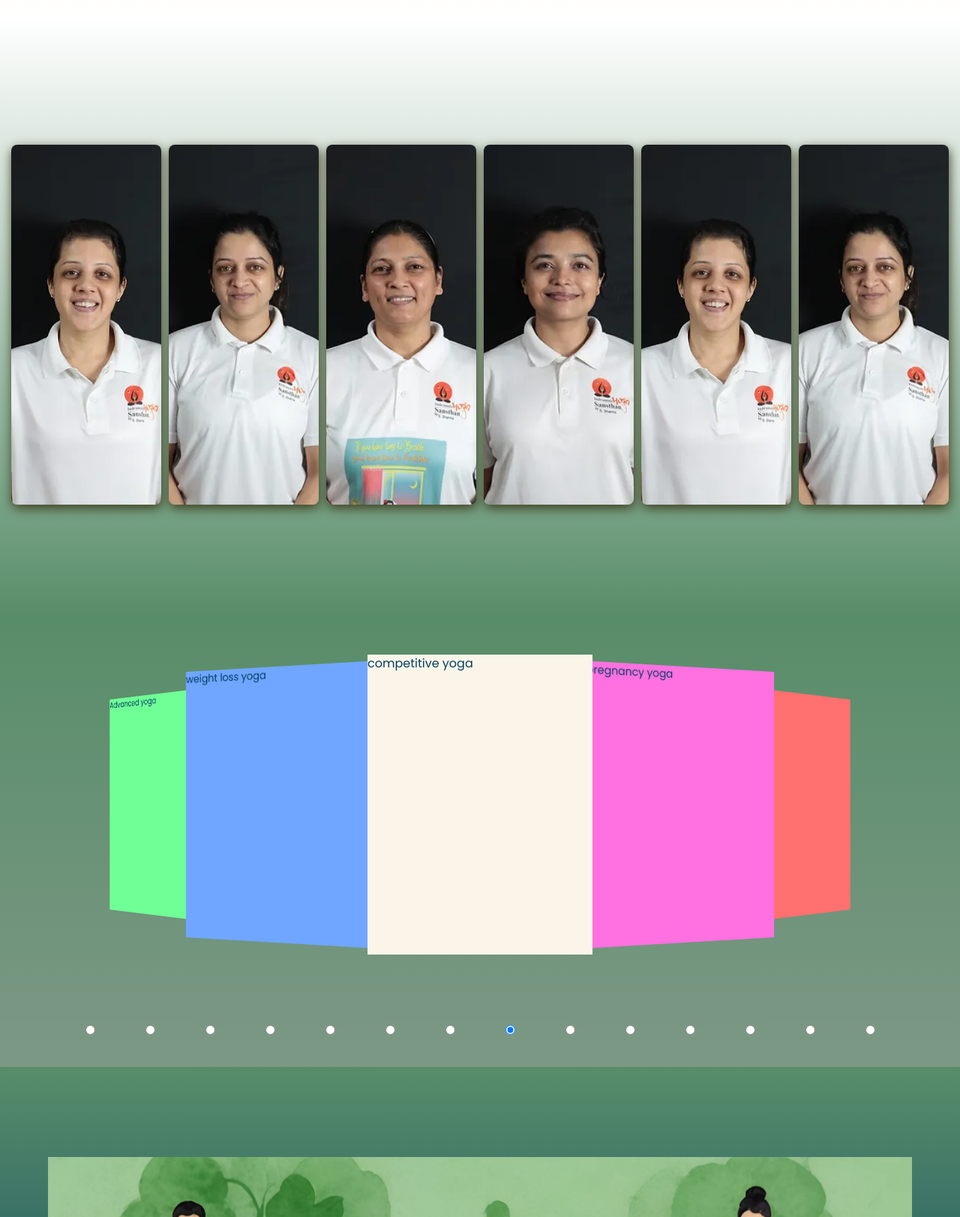
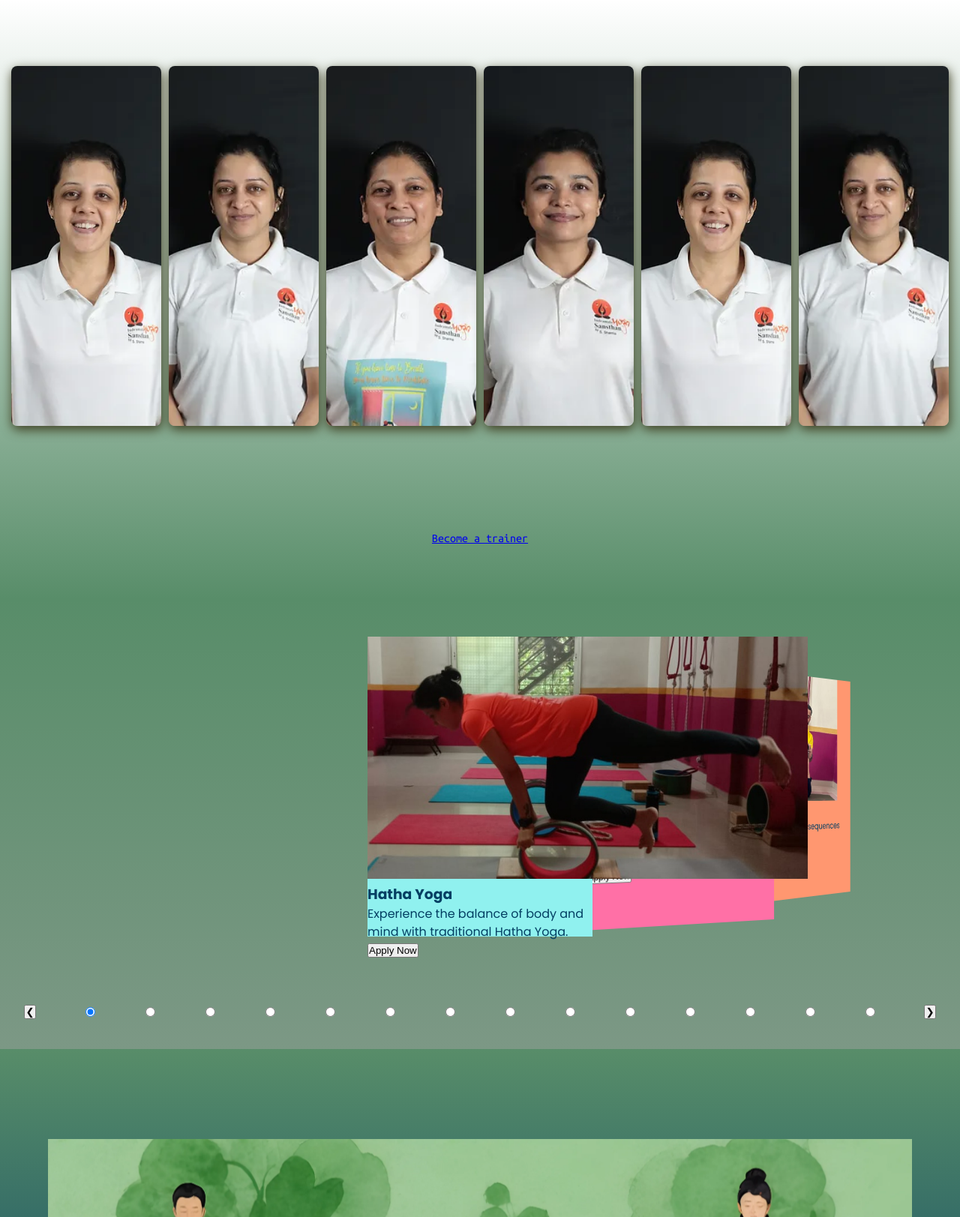
Before and after one commit to erratus/Yogaws, a Flask app: page / in a window 1280 px wide. Shown: the part 881-2504 px from the top of the page at 75% size. Run offline with Flask 3, Linux system fonts and the light colour scheme; some libraries are stand-ins or nearby versions.

Commit message:
Update index.html

```diff
--- a/templates/index.html
+++ b/templates/index.html
@@ -1,4 +1,4 @@
-!<!DOCTYPE html>
+<!DOCTYPE html>
 <html lang="en">
     <head>
         <meta charset="UTF-8">
@@ -17,13 +17,12 @@
                 <ul class="nav-links">
                     <li><a href="#">Home</a></li>
                     <li><a href="{{ url_for('gallery') }}">Gallery</a></li>
-                    <li><a href="#courses1">Classes</a></li>
-                    <li><a href="#foot">Contact</a></li>
+                    <li><a href="#">Classes</a></li>
+                    <li><a href="#">Contact</a></li>
                     <li class="dropdown">
-                        <a class="dropbtn">About Us</a>
+                        <a href="#" class="dropbtn">About Us</a>
                         <div class="dropdown-content">
-                            <a href="./visionNmission.html">Our Vision & Mission</a><!-- Corrected route -->
-                            <a href="#">Our History</a>
+                            <a href="{{ url_for('vision') }}">Our Vision & Mission</a>
                             <a href="#trainers">Meet Our Team</a>
                         </div>
                     </li>
@@ -31,7 +30,6 @@
                 <button class="join-button" id="openModal">register/login</button>
             </header>
         </nav>
-
     <section class="hero">
             <div class="container hero-content">
                 <div class="hero-images">
@@ -90,13 +88,14 @@
                 </div>
             </div>
         </div>
-         <!-- class="joinus" href="/templates/appl.html">I want to become a trainer  -->
+         <a href="{{ url_for('apply') }}">Become a trainer </a>
     </div>
 </section>
 
-<section class="courses"  id="courses1">
-
+<section class="courses">
     <div class="custom-carousel-container">
+        <!-- Radio buttons (hidden) -->
+        <input class="custom-carousel-radio" type="radio" name="position" checked />
         <input class="custom-carousel-radio" type="radio" name="position" />
         <input class="custom-carousel-radio" type="radio" name="position" />
         <input class="custom-carousel-radio" type="radio" name="position" />
@@ -104,30 +103,64 @@
         <input class="custom-carousel-radio" type="radio" name="position" />
         <input class="custom-carousel-radio" type="radio" name="position" />
         <input class="custom-carousel-radio" type="radio" name="position" />
-        <input class="custom-carousel-radio" type="radio" name="position" checked />
         <input class="custom-carousel-radio" type="radio" name="position" />
         <input class="custom-carousel-radio" type="radio" name="position" />
         <input class="custom-carousel-radio" type="radio" name="position" />
         <input class="custom-carousel-radio" type="radio" name="position" />
         <input class="custom-carousel-radio" type="radio" name="position" />
         <input class="custom-carousel-radio" type="radio" name="position" />
-        <main class="custom-carousel">
-            <div class="custom-carousel-item"> hath yoga</div>
-            <div class="custom-carousel-item">Iyengar yoga</div>
-            <div class="custom-carousel-item"> ashtanga yoga</div>
-            <div class="custom-carousel-item">power yoga</div>
-            <div class="custom-carousel-item">aerial yoga</div>
-            <div class="custom-carousel-item">Advanced yoga</div>
-            <div class="custom-carousel-item">weight loss yoga</div>
-            <div class="custom-carousel-item">competitive yoga</div>
-            <div class="custom-carousel-item">pregnancy yoga</div>
-            <div class="custom-carousel-item">kids yoga</div>
-            <div class="custom-carousel-item">Meditation</div>
-            <div class="custom-carousel-item">viyasa flow</div>
-            <div class="custom-carousel-item">stress managament</div>
-            <div class="custom-carousel-item">yog therapy</div>
+
+        <div class="custom-carousel">
+            <!-- Carousel Items -->
+            <div class="custom-carousel-item">
+                <div class="image-container">
+                    <img src="/static/assets/photos/four.png" alt="Hatha Yoga Pose">
+                </div>
+                <h3>Hatha Yoga</h3>
+                <p>Experience the balance of body and mind with traditional Hatha Yoga.</p>
+                <button class="apply-btn">Apply Now</button>
+            </div>
+            <div class="custom-carousel-item">
+                <div class="image-container">
+                    <img src="/static/assets/photos/thirteen.png" alt="Iyengar Yoga Pose">
+                </div>
+                <h3>Iyengar Yoga</h3>
+                <p>Perfect your alignment with the precision of Iyengar Yoga.</p>
+                <button class="apply-btn">Apply Now</button>
+            </div>
+            <div class="custom-carousel-item">
+                <div class="image-container">
+                    <img src="/static/assets/photos/twelve.png" alt="Ashtanga Yoga Pose">
+                </div>
+                <h3>Ashtanga Yoga</h3>
+                <p>Flow through dynamic sequences with Ashtanga Yoga.</p>
+                <button class="apply-btn">Apply Now</button>
+            </div>
+            <div class="custom-carousel-item">
+                <div class="image-container">
+                    <img src="/static/assets/photos/two.png" alt="Power Yoga Pose">
+                </div>
+                <h3>Power Yoga</h3>
+                <p>Boost your strength and endurance with Power Yoga.</p>
+                <button class="apply-btn">Apply Now</button>
+            </div>
+            <div class="custom-carousel-item">
+                <div class="image-container">
+                    <img src="/static/assets/photos/seven.png" alt="Aerial Yoga Pose">
+                </div>
+                <h3>Aerial Yoga</h3>
+                <p>Defy gravity and find balance with Aerial Yoga.</p>
+                <button class="apply-btn">Apply Now</button>
+            </div>
+            <!-- Add more items as needed -->
+        </div>
+
+        <!-- Navigation Arrows -->
+        <button class="carousel-prev">&#10094;</button>
+        <button class="carousel-next">&#10095;</button>
     </div>
 </section>
+
 
     <!-- <section class="Bcustom-carousel">
         <div class="Bcustom-container">
@@ -257,7 +290,6 @@
         </div>
     </div>
 
-    <section id="foot">
     <footer class="footer">
         <div class="container">
             <div class="row">
@@ -296,24 +328,40 @@
             </div>
         </div>
     </footer>
-</section>
+    <script>
+document.addEventListener('DOMContentLoaded', () => {
+    const carousel = document.querySelector('.custom-carousel');
+    const items = document.querySelectorAll('.custom-carousel-item');
+    const prevButton = document.querySelector('.carousel-prev');
+    const nextButton = document.querySelector('.carousel-next');
+    let position = 1;
+    const totalItems = items.length;
 
-    <script>
-let lastScrollTop = 0;
-const nav = document.querySelector('nav');
-
-window.addEventListener('scroll', function() {
-    let currentScroll = window.pageYOffset || document.documentElement.scrollTop;
-
-    if (currentScroll > lastScrollTop) {
-        // Scrolling down - hide the nav
-        nav.classList.add('hide');
-    } else {
-        // Scrolling up - show the nav
-        nav.classList.remove('hide');
+    function updateCarouselPosition() {
+        carousel.style.setProperty('--position', position);
     }
 
-    lastScrollTop = currentScroll <= 0 ? 0 : currentScroll; // For Mobile or negative scrolling
+    prevButton.addEventListener('click', () => {
+        position = position > 1 ? position - 1 : totalItems;
+        updateCarouselPosition();
+    });
+
+    nextButton.addEventListener('click', () => {
+        position = position < totalItems ? position + 1 : 1;
+        updateCarouselPosition();
+    });
+});
+
+document.addEventListener('DOMContentLoaded', () => {
+    // Existing carousel code
+
+    const applyButtons = document.querySelectorAll('.apply-btn');
+
+    applyButtons.forEach(button => {
+        button.addEventListener('click', () => {
+            window.location.href = 'templates/successs.html'; // Update with the path to your dummy page
+        });
+    });
 });
 
 
```
Lines whose indentation alone changed are shown as unchanged.
